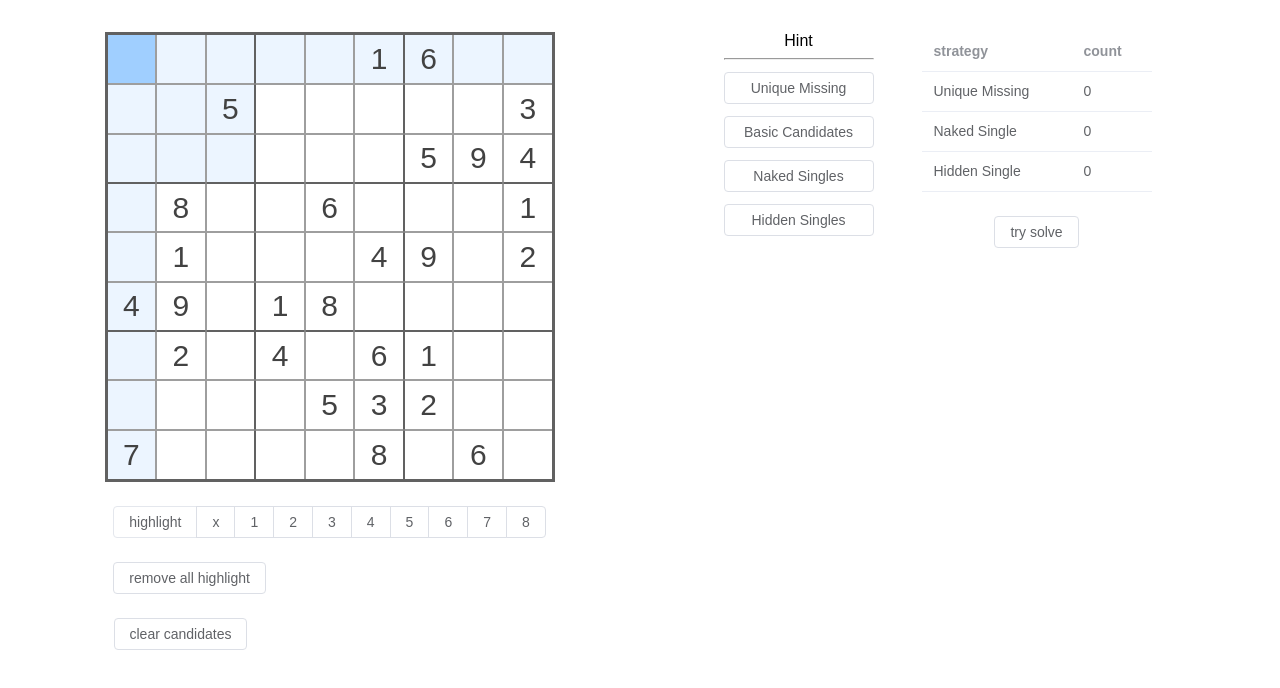
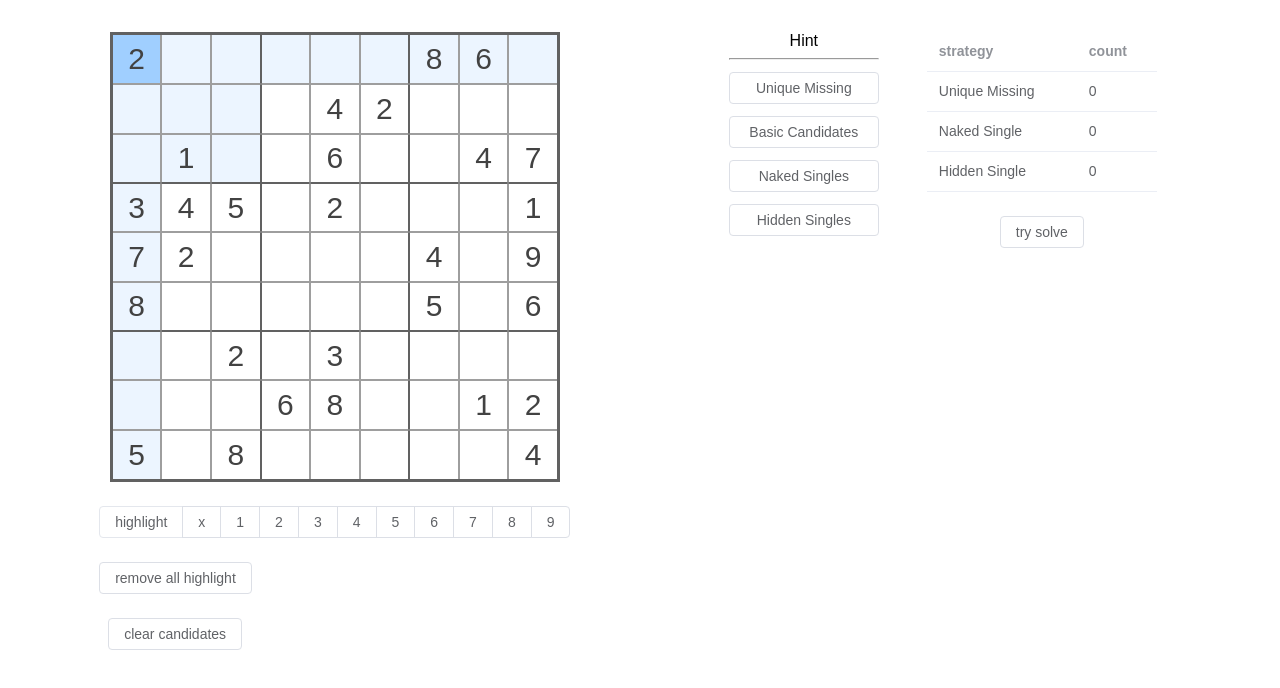
Before and after one commit to chuenchuen53/sudoku-sharing, a Vue app: page / in a window 1280 px wide. Shown: the top 688 px of the page. Built offline with nearby package versions, Linux system fonts and the light colour scheme.

Commit message:
lock candidate

```diff
--- a/src/Sudoku/SudokuSolver.ts
+++ b/src/Sudoku/SudokuSolver.ts
@@ -1,19 +1,19 @@
 import ArrUtil from "../utils/ArrUtil";
 import Sudoku from "./Sudoku";
-import {
-  VirtualLineType,
-  type RowColumn,
+import type {
+  RowColumn,
   Stats,
   Candidates,
   InputClues,
   SudokuElement,
   VirtualLine,
-  Grid,
   InputValueData,
   Cell,
   CellWithIndex,
   ElementMissing,
+  SudokuIndex,
 } from "./type";
+import { VirtualLineType } from "./type";
 
 // const createAllElementsArr = (): SudokuElement[] => ["1", "2", "3", "4", "5", "6", "7", "8", "9"];
 
@@ -266,7 +266,7 @@ export default class SudokuSolver extends Sudoku {
     const result: InputValueData[] = [];
     const missing = this.elementMissing[VirtualLineType.BOX][boxIndex];
     const relatedLines = this.getAllRelatedRowsOrColumnsInBox(type, boxIndex);
-    const box = this.getAllBoxes()[boxIndex];
+    const box = this.getBoxFromBoxIndex(boxIndex);
 
     for (const key in missing) {
       const sudokuElement = key as SudokuElement;
@@ -289,10 +289,10 @@ export default class SudokuSolver extends Sudoku {
         const excludedCells = virtualLine.filter(
           (x) =>
             this.getBoxIndex(x.rowIndex, x.columnIndex) !== boxIndex &&
+            x.candidates &&
+            x.candidates[sudokuElement] &&
             !x.clue &&
-            !x.inputValue &&
-            x.candidates &&
-            x.candidates[sudokuElement]
+            !x.inputValue
         );
         excludedCells.forEach((cell) =>
           result.push({ rowIndex: cell.rowIndex, columnIndex: cell.columnIndex, value: sudokuElement })
@@ -306,19 +306,25 @@ export default class SudokuSolver extends Sudoku {
   getRemovalDueToLockedCandidates(): InputValueData[] {
     const idx: SudokuIndex[] = [0, 1, 2, 3, 4, 5, 6, 7, 8];
 
-    const row = idx.map((x) => this.rowColumnLockInBox("row", x));
-    const column = idx.map((x) => this.rowColumnLockInBox("column", x));
-    const boxRow = idx.map((x) => this.boxLockInRowColumn("row", x));
-    const boxColumn = idx.map((x) => this.boxLockInRowColumn("column", x));
+    const rowLockInBox = idx.map((x) => this.rowColumnLockInBox(VirtualLineType.ROW, x));
+    const columnLockInBox = idx.map((x) => this.rowColumnLockInBox(VirtualLineType.COLUMN, x));
+    const boxLockInRow = idx.map((x) => this.boxLockInRowColumn(VirtualLineType.ROW, x));
+    const boxLockInColumn = idx.map((x) => this.boxLockInRowColumn(VirtualLineType.COLUMN, x));
 
-    const arr: InputValueData[] = [...row.flat(), ...column.flat(), ...boxRow.flat(), ...boxColumn.flat()];
-    return this.removeDuplicatesInputValueData(arr);
+    const arr: InputValueData[] = [
+      ...rowLockInBox.flat(),
+      ...columnLockInBox.flat(),
+      ...boxLockInRow.flat(),
+      ...boxLockInColumn.flat(),
+    ];
+    return Sudoku.removeDuplicatedInputValueData(arr);
   }
 
   removeElementInCandidates(inputValueDataArr: InputValueData[]): boolean {
     if (!inputValueDataArr.length) {
       return false;
-    } else {
+    }
+
     inputValueDataArr.forEach((inputValueData) => {
       const { rowIndex, columnIndex, value } = inputValueData;
       const cell = this.grid[rowIndex][columnIndex];
@@ -327,7 +333,6 @@ export default class SudokuSolver extends Sudoku {
       }
     });
     return true;
-    }
   }
 
   // getCandidatesArr(candidates: Candidates): Element[] {
--- a/src/components/HighlightElementToggle.vue
+++ b/src/components/HighlightElementToggle.vue
@@ -29,7 +29,7 @@ defineProps<{
   onChange: (value: SudokuElementWithZero) => void;
   removeAllHighlight: () => void;
 }>();
-const arrElements = ["1", "2", "3", "4", "5", "6", "7", "8"] as const;
+const arrElements = ["1", "2", "3", "4", "5", "6", "7", "8", "9"] as const;
 </script>
 
 <style lang="scss" scoped>
--- a/src/views/SudokuPage/SudokuPage.vue
+++ b/src/views/SudokuPage/SudokuPage.vue
@@ -52,7 +52,7 @@ import { VirtualLineType } from "@/Sudoku/type";
 import type { Highlight } from "@/views/SudokuPage/type";
 import type { CellWithIndex, InputValueData, SudokuElementWithZero } from "@/Sudoku/type";
 
-const s = reactive(new SudokuSolver(tp.p3));
+const s = reactive(new SudokuSolver(tp.p1));
 const highlight = ref<Highlight>({
   element: "0",
   cell: [],
```
Also changed, not shown: test/utils.ts (+10 -0 lines), 1 other file (tests, documents, lock files or other folders). Lines whose indentation alone changed are shown as unchanged.
